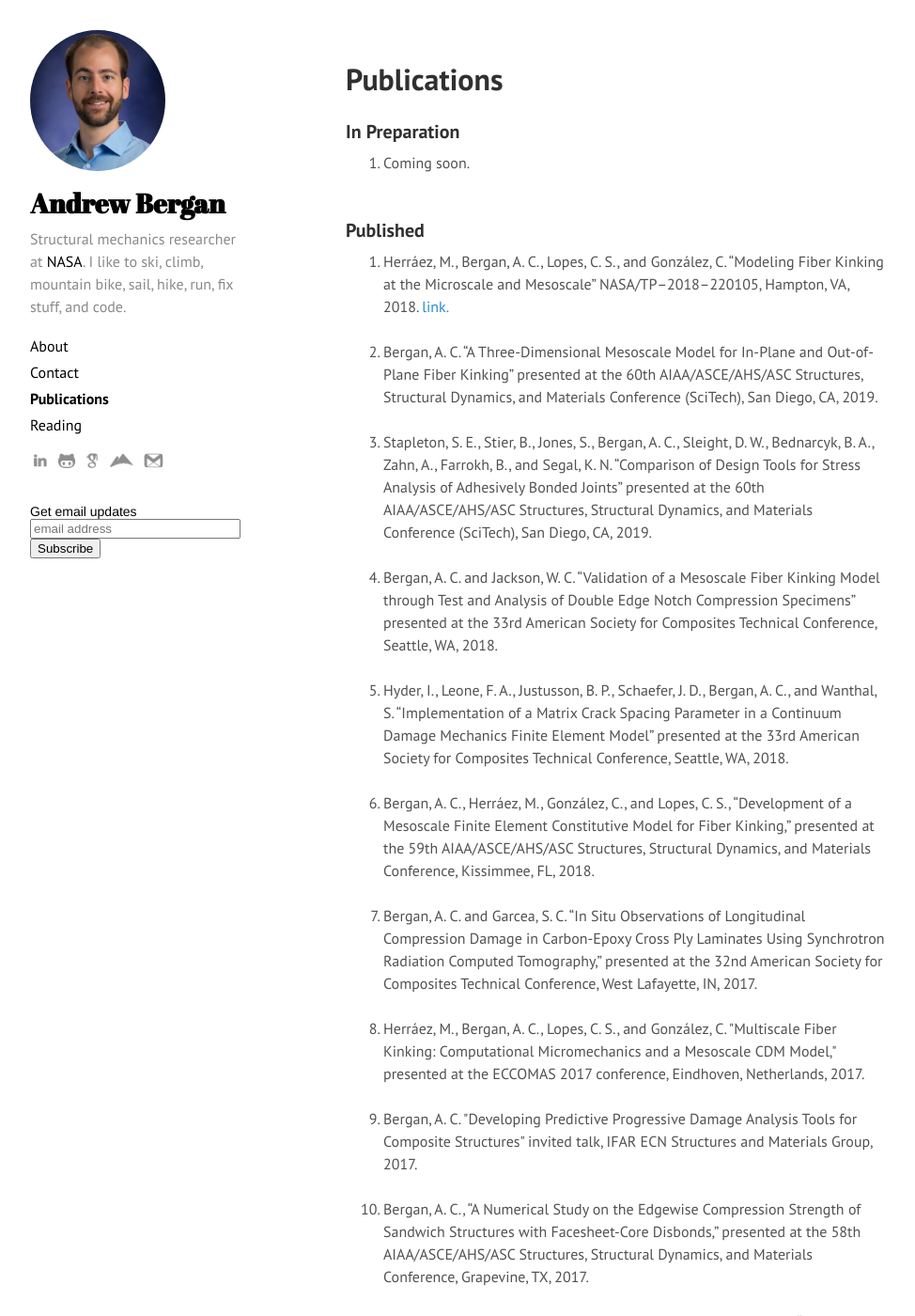
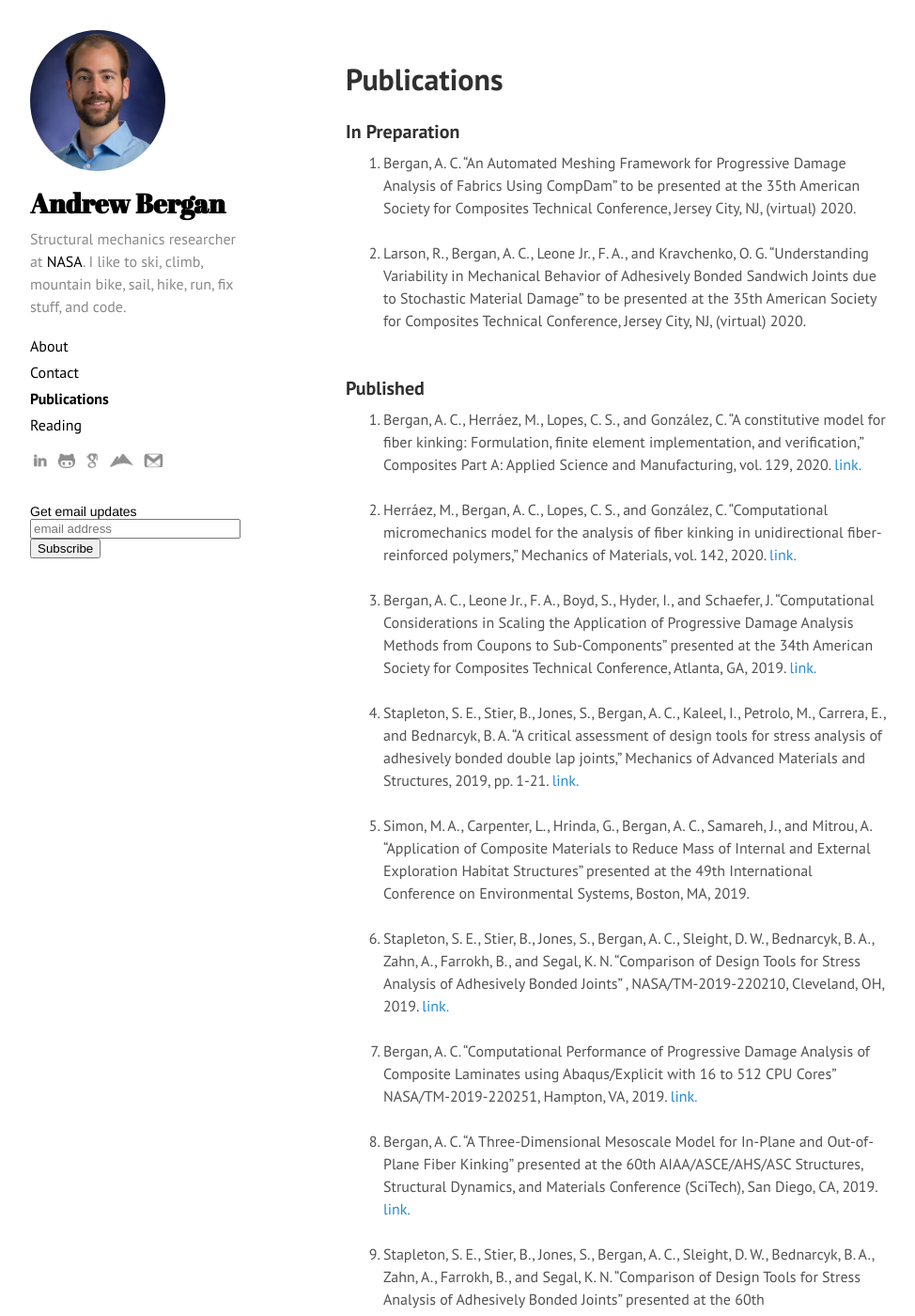
Before and after one commit to acbergan/acbergan.github.io, a Jekyll site: the page built from publications.md, in a window 1280 px wide and 1400 px high. Shown: the whole window at 94% size, without its empty margins (0-974 px from the left). Built offline with Jekyll 4.4.1, drawn with Linux system fonts in a browser that asks for light colours; nearby versions of some CDN libraries; comment, search, counter and statistics services are not loaded; some of the changed text lies outside the part shown.

Commit message:
Updated publications

```diff
--- a/publications.md
+++ b/publications.md
@@ -5,36 +5,54 @@
 
 ### In Preparation
 <ol>
-	<li>Coming soon.</li><br>
+	<li>Bergan, A. C. “An Automated Meshing Framework for Progressive Damage Analysis of Fabrics Using CompDam” to be presented at the 35th American Society for Composites Technical Conference, Jersey City, NJ, (virtual) 2020.</li><br>
+    <li>Larson, R., Bergan, A. C., Leone Jr., F. A., and Kravchenko, O. G.  “Understanding Variability in Mechanical Behavior of Adhesively Bonded Sandwich Joints due to Stochastic Material Damage” to be presented at the 35th American Society for Composites Technical Conference, Jersey City, NJ, (virtual) 2020.</li><br>
 </ol>
 
 ### Published
 <ol>
-	<li>Herráez, M., Bergan, A. C., Lopes, C. S., and González, C. “Modeling Fiber Kinking at the Microscale and Mesoscale” NASA/TP–2018–220105, Hampton, VA, 2018. <a href="https://ntrs.nasa.gov/search.jsp?R=20180007919">link.</a></li><br>
-	<li>Bergan, A. C. “A Three-Dimensional Mesoscale Model for In-Plane and Out-of-Plane Fiber Kinking” presented at the 60th AIAA/ASCE/AHS/ASC Structures, Structural Dynamics, and Materials Conference (SciTech), San Diego, CA, 2019.</li><br>
-	<li>Stapleton, S. E., Stier, B., Jones, S., Bergan, A. C., Sleight, D. W., Bednarcyk, B. A., Zahn, A., Farrokh, B., and Segal, K. N. “Comparison of Design Tools for Stress Analysis of Adhesively Bonded Joints” presented at the 60th AIAA/ASCE/AHS/ASC Structures, Structural Dynamics, and Materials Conference (SciTech), San Diego, CA, 2019.</li><br>
-	<li>Bergan, A. C. and Jackson, W. C. “Validation of a Mesoscale Fiber Kinking Model through Test and Analysis of Double Edge Notch Compression Specimens” presented at the 33rd American Society for Composites Technical Conference, Seattle, WA, 2018.</li><br>
+	<!-- 2020 -->
+    <li>Bergan, A. C., Herráez, M., Lopes, C. S., and González, C. “A constitutive model for fiber kinking: Formulation, finite element implementation, and verification,” Composites Part A: Applied Science and Manufacturing, vol. 129, 2020. <a href="https://www.sciencedirect.com/science/article/pii/S1359835X19304312">link.</a></li><br>
+    <li>Herráez, M., Bergan, A. C., Lopes, C. S., and González, C. “Computational micromechanics model for the analysis of fiber kinking in unidirectional fiber-reinforced polymers,” Mechanics of Materials, vol. 142, 2020. <a href="https://www.sciencedirect.com/science/article/abs/pii/S0167663619306386">link.</a></li><br>
+    <!-- 2019 -->
+    <li>Bergan, A. C., Leone Jr., F. A., Boyd, S., Hyder, I., and Schaefer, J. “Computational Considerations in Scaling the Application of Progressive Damage Analysis Methods from Coupons to Sub-Components” presented at the 34th American Society for Composites Technical Conference, Atlanta, GA, 2019. <a href="http://www.dpi-proceedings.com/index.php/asc34/article/view/31278">link.</a></li><br>
+    <li>Stapleton, S. E., Stier, B., Jones, S., Bergan, A. C., Kaleel, I., Petrolo, M., Carrera, E., and Bednarcyk, B. A. “A critical assessment of design tools for stress analysis of adhesively bonded double lap joints,” Mechanics of Advanced Materials and Structures, 2019, pp. 1-21. <a href="https://www.tandfonline.com/doi/full/10.1080/15376494.2019.1600768?">link.</a></li><br>
+    <li>Simon, M. A., Carpenter, L., Hrinda, G., Bergan, A. C., Samareh, J., and Mitrou, A. “Application of Composite Materials to Reduce Mass of Internal and External Exploration Habitat Structures” presented at the 49th International Conference on Environmental Systems, Boston, MA, 2019.</li><br>
+    <li>Stapleton, S. E., Stier, B., Jones, S., Bergan, A. C., Sleight, D. W., Bednarcyk, B. A., Zahn, A., Farrokh, B., and Segal, K. N. “Comparison of Design Tools for Stress Analysis of Adhesively Bonded Joints” , NASA/TM-2019-220210, Cleveland, OH, 2019. <a href="https://ntrs.nasa.gov/search.jsp?R=20190027612">link.</a></li><br>
+    <li>Bergan, A. C. “Computational Performance of Progressive Damage Analysis of Composite Laminates using Abaqus/Explicit with 16 to 512 CPU Cores” NASA/TM-2019-220251, Hampton, VA, 2019. <a href="https://ntrs.nasa.gov/search.jsp?R=20190001427">link.</a></li><br>
+	<li>Bergan, A. C. “A Three-Dimensional Mesoscale Model for In-Plane and Out-of-Plane Fiber Kinking” presented at the 60th AIAA/ASCE/AHS/ASC Structures, Structural Dynamics, and Materials Conference (SciTech), San Diego, CA, 2019. <a href="https://arc.aiaa.org/doi/abs/10.2514/6.2019-1548">link.</a></li><br>
+    <li>Stapleton, S. E., Stier, B., Jones, S., Bergan, A. C., Sleight, D. W., Bednarcyk, B. A., Zahn, A., Farrokh, B., and Segal, K. N. “Comparison of Design Tools for Stress Analysis of Adhesively Bonded Joints” presented at the 60th AIAA/ASCE/AHS/ASC Structures, Structural Dynamics, and Materials Conference (SciTech), San Diego, CA, 2019. <a href="https://arc.aiaa.org/doi/abs/10.2514/6.2019-0232">link.</a></li><br>
+	<!-- 2018 -->
+    <li>Herráez, M., Bergan, A. C., Lopes, C. S., and González, C. “Modeling Fiber Kinking at the Microscale and Mesoscale” NASA/TP–2018–220105, Hampton, VA, 2018. <a href="https://ntrs.nasa.gov/search.jsp?R=20180007919">link.</a></li><br>
+    <li>Bergan, A. C. and Jackson, W. C. “Validation of a Mesoscale Fiber Kinking Model through Test and Analysis of Double Edge Notch Compression Specimens” presented at the 33rd American Society for Composites Technical Conference, Seattle, WA, 2018.</li><br>
 	<li>Hyder, I., Leone, F. A., Justusson, B. P., Schaefer, J. D., Bergan, A. C., and Wanthal, S. “Implementation of a Matrix Crack Spacing Parameter in a Continuum Damage Mechanics Finite Element Model” presented at the 33rd American Society for Composites Technical Conference, Seattle, WA, 2018.</li><br>
 	<li>Bergan, A. C., Herráez, M., González, C., and Lopes, C. S., “Development of a Mesoscale Finite Element Constitutive Model for Fiber Kinking,” presented at the 59th AIAA/ASCE/AHS/ASC Structures, Structural Dynamics, and Materials Conference, Kissimmee, FL, 2018.</li><br>
-	<li>Bergan, A. C. and Garcea, S. C. “In Situ Observations of Longitudinal Compression Damage in Carbon-Epoxy Cross Ply Laminates Using Synchrotron Radiation Computed Tomography,” presented at the 32nd American Society for Composites Technical Conference, West Lafayette, IN, 2017.</li><br>
+	<!-- 2017 -->
+    <li>Bergan, A. C. and Garcea, S. C. “In Situ Observations of Longitudinal Compression Damage in Carbon-Epoxy Cross Ply Laminates Using Synchrotron Radiation Computed Tomography,” presented at the 32nd American Society for Composites Technical Conference, West Lafayette, IN, 2017.</li><br>
 	<li>Herráez, M., Bergan, A. C., Lopes, C. S., and González, C. "Multiscale Fiber Kinking:  Computational Micromechanics and a Mesoscale CDM Model," presented at the ECCOMAS 2017 conference, Eindhoven, Netherlands, 2017.</li><br>
 	<li>Bergan, A. C. "Developing Predictive Progressive Damage Analysis Tools for Composite Structures" invited talk, IFAR ECN Structures and Materials Group, 2017.</li><br>
 	<li>Bergan, A. C., “A Numerical Study on the Edgewise Compression Strength of Sandwich Structures with Facesheet-Core Disbonds,” presented at the 58th AIAA/ASCE/AHS/ASC Structures, Structural Dynamics, and Materials Conference, Grapevine, TX, 2017.</li><br>
 	<li>Bergan, A. C., Dávila, C. G., Leone, F. A., Awerbuch, J., and Tan, T.-M. “A Mode I Cohesive Law Characterization Procedure For Through-Thickness Crack Propagation In Composite Laminates,” Composites Part B, vol. 94, 2016, pp. 338-349. </li><br>
-	<li>Fikes, J. C., Jackson, J. R., Richardson, S. W., Thomas, A. D., Mann, T. O., and Miller, S. G. “Composites for Exploration Upper Stage (CEUS)” NASA/TM-2016-219433, Huntsville, AL, 2016.</li><br>
+	<!-- 2016 -->
+    <li>Fikes, J. C., Jackson, J. R., Richardson, S. W., Thomas, A. D., Mann, T. O., and Miller, S. G. “Composites for Exploration Upper Stage (CEUS)” NASA/TM-2016-219433, Huntsville, AL, 2016.</li><br>
 	<li>Bergan, A. C. and Leone, F. A., Jr. “A Continuum Damage Mechanics Model to Predict Kink-Band Propagation Using Deformation Gradient Tensor Decomposition,” presented at the 31st American Society for Composites Technical Conference, Williamsburg, VA, 2016.</li><br>
 	<li>Bergan, A. C., “A Numerical Study on the Edgewise Compression Strength of Sandwich Structures with Facesheet-Core Disbonds,” presented at the Structures Loads and Mechanisms Young Professionals Forum, Glenn Research Center, Cleveland, OH,  2016.</li><br>
+    <!-- 2015 -->
 	<li>Bergan, A. C. and Bakuckas, J. G. Jr."Full-Scale Testing of an Advanced Stitched Efficient Unitized Structural Concept Panel" DOT/FAA/TC-14/25, 2015.</li><br>
 	<li>Bergan, A. C., Bakuckas, J. G. Jr., and Korkosz, G. J. "FASTER Fixture Modification: PRSEUS Test," DOT/FAA/TN14/17, 2015.</li><br>
 	<li>Bergan, A. C., and Dávila, C. G. “Cohesive Laws for Analyzing Through-Crack Propagation in Cross Ply Laminates,” presented at the 20th International Conference on Composite Materials, Copenhagen, Denmark, 2015.</li><br>
 	<li>Bergan, A. C., Dávila, C. G., Leone, F. A., Awerbuch, J., and Tan, T.-M. “An Analysis Methodology to Predict Damage Propagation in Notched Composite Fuselage Structures” presented at the SAMPE Baltimore 2015 Conference, Baltimore, MD, 2015.</li><br>
+    <!-- 2014 -->
 	<li>“Mode I Cohesive Law Characterization of Through-Crack Propagation in a Multidirectional Laminate” presented at the ASC 29th Technical Conference, San Diego, CA, 2014.</li><br>
 	<li>Bergan, A. C., Dávila, C. G., Leone, F. A., Awerbuch, J., Tan, T.-M.  “An Efficient Model for Assessment of Damage Containment in a Notched PRSEUS Fuselage Panel Subject to Combined Loads,” presented at the Airworthiness and Sustainment Conference, Baltimore, MD, 2014.</li><br>
+    <!-- 2013 -->
 	<li>Gould, K., Lovejoy, A.E., Jegley, D., Neal, A.L., Linton, K.A., Bergan, A. C., and Bakuckas, J.G. Jr. “Nonlinear Analysis and Post Test Correlation for a Curved PRSEUS Panel,” presented at the 54th AIAA/ASME/ASCE/AHS/ASC, Structures, Structural Dynamics, and Materials Conference, Boston, MA, 2013.</li><br>
 	<li>Bakuckas, J. G. Jr., Bergan, A. C. “Demonstration of PRSEUS concept for fuselage panel applications – An overview,” presented at the 2013 International conference on aeronautical fatigue and structural integrity, Jerusalem, Israel, June 5-7, 2013.</li><br>
+    <!-- 2012 -->
 	<li>Bergan, A. C., Bakuckas, J. G. Jr., Lovejoy, A. E., Jegley, D. C., Awerbuch, J. and Tan, T.-M. “Assessment of Damage-Containment Features of a Full-Scale PRSEUS Fuselage Panel through Test and Teardown,” presented at the American Society for Composites 27th Annual Technical Conference, Arlington, TX, 2012.</li><br>
 	<li>Khanolkar, A., Bergan, A. C., Ozevin, D., Awerbuch J. and Tan, T.-M. “Monitoring Acoustic Emission in a PRSEUS Fuselage Panel under Combined Loading,” presented at the American Society for Composites 27th Annual Technical Conference, Arlington, TX, 2012.</li><br>
 	<li>Bergan, A. C., Bakuckas, J. G. Jr., Lovejoy, A. E., Jegley, D. C., Linton, K. A., Neal, A., Korkosz, G. J., Awerbuch, J. and Tan, T.-M. “Full-Scale Test and Analysis Results of a PRSEUS Fuselage Panel to Assess Damage-Containment Features,” presented at the Airworthiness and Sustainment Conference, Baltimore, MD, 2012.</li><br>
 	<li>Khanolkar, A., Bergan, A. C., Awerbuch J. and Tan, T.-M. “Detecting and Locating Damage Initiation and Progression During Combined Loading of a Notched Full-Scale PRSEUS Fuselage Panel Through Acoustic Emission,” presented at the Airworthiness and Sustainment Conference, Baltimore, MD, 2012.</li><br>
+    <!-- 2011 -->
 	<li>Bergan, A. C., Bakuckas, J. G. Jr., Lovejoy, A. E., Jegley, D. C., Linton, K. A., Korkosz, G. J., Awerbuch, J. and Tan, T. M. 2011. “Full-Scale Test and Anaylsis of a PRSEUS Fuselage Panel to Assess Damage-Containment Features,” presented at the 2011 Airworthiness and Sustainment Conference, San Diego, CA, 2011.</li><br>
 </ol>
```
